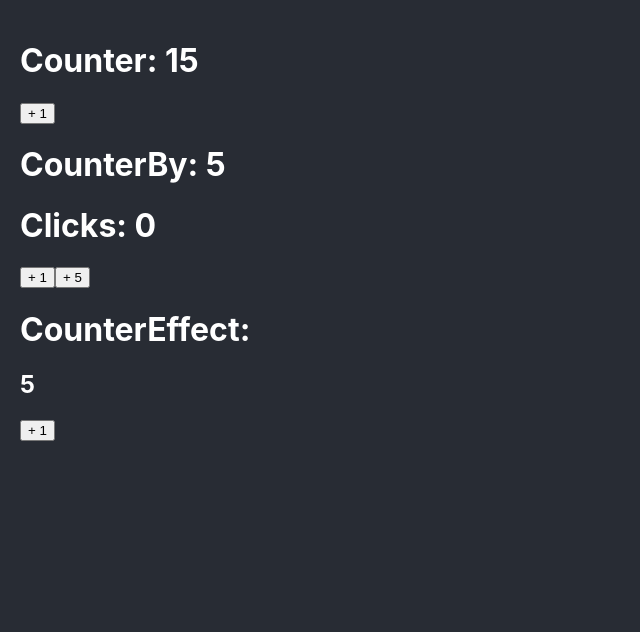
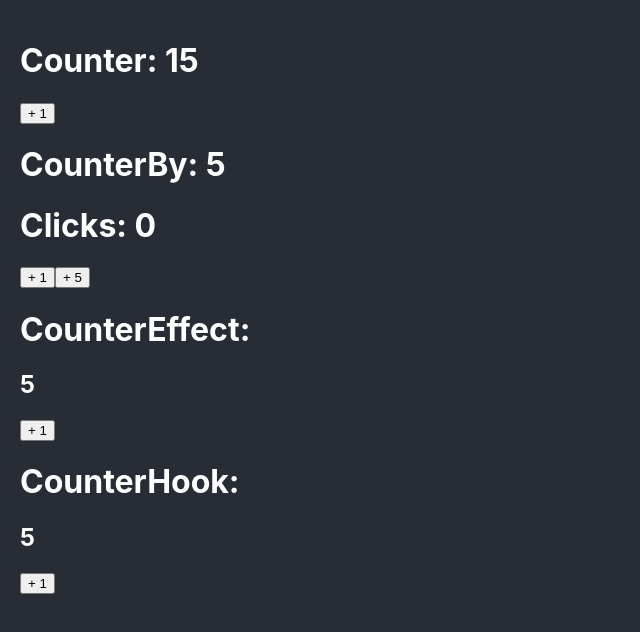
Before and after one commit to alexelizaga/00-react-bases, a React (Create React App) app: page / in a window 1280 px wide. Shown: the top 632 px of the page, without its empty margins (0-640 px from the left). Built offline with nearby package versions, Linux system fonts and the light colour scheme.

Commit message:
17. CustomHooks con referencias HTML

```diff
--- a/src/App.tsx
+++ b/src/App.tsx
@@ -1,6 +1,7 @@
 import { Counter } from './bases/Counter';
 import { CounterBy } from './bases/CounterBy';
 import { CounterEffect } from './bases/CounterEffect';
+import { CounterHook } from './bases/CounterHook';
 
 function App() {
   return (
@@ -8,6 +9,7 @@
       <Counter initialValue={ 15 } />
       <CounterBy />
       <CounterEffect />
+      <CounterHook />
     </>
   );
 }
--- /dev/null
+++ b/src/bases/CounterHook.tsx
@@ -0,0 +1,17 @@
+import { useCounter } from '../hooks/useCounter';
+
+export const CounterHook = () => {
+
+    const { counter, counterElement, handleClick } = useCounter();
+
+    return (
+        <>
+            <h1>CounterHook:</h1>
+            <h2 ref={ counterElement }>{ counter }</h2>
+
+            <button onClick={ handleClick }>
+                + 1
+            </button>
+        </>
+    );
+};
--- /dev/null
+++ b/src/hooks/useCounter.ts
@@ -0,0 +1,31 @@
+import { useState, useRef, useEffect } from 'react';
+import { gsap } from 'gsap';
+
+const MAXIMUN_COUNT = 10;
+
+export const useCounter = () => {
+
+    const [counter, setCounter] = useState( 5 );
+    const counterElement = useRef<HTMLHeadingElement>(null);
+
+    const handleClick = () => {
+        setCounter( prev => Math.min(prev + 1, MAXIMUN_COUNT) );
+    };
+
+    useEffect( () => {
+        if ( counter < 10 ) return;
+        console.log('%cValor máximo alcanzado', 'color: red; background-color: black;');
+
+        const tl = gsap.timeline();
+
+        tl.to( counterElement.current, { y: -10, duration: 0.2, ease: 'ease.out' } )
+          .to( counterElement.current, { y: 0, duration: 1, ease: 'bounce.out' } );
+
+    }, [counter]);
+
+    return {
+        counter,
+        counterElement,
+        handleClick
+    }
+}
```
Also changed, not shown: 1 other file (tests, documents, lock files or other folders).
